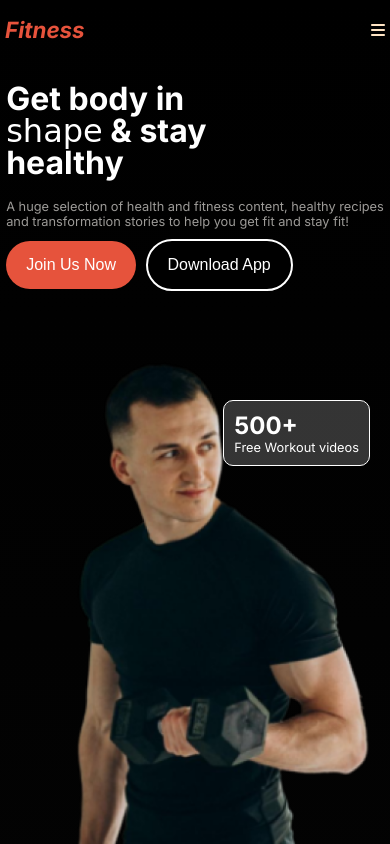
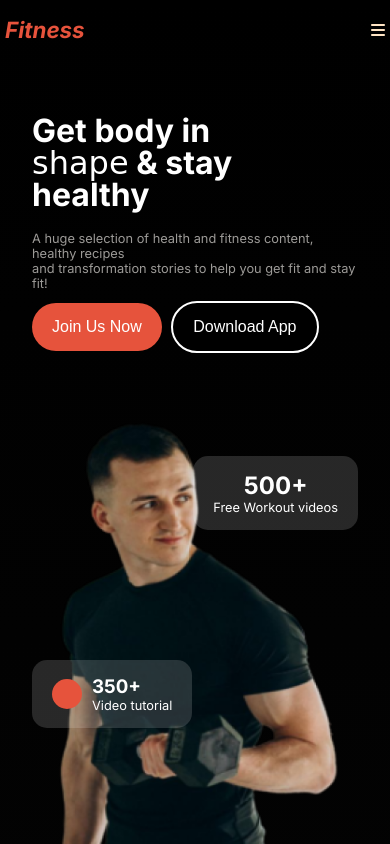
Before and after one commit to MONC-08/versatile-ui-A2, a plain HTML site: page index.html in a window 390 px wide. Shown: the top 844 px of the page. Drawn offline with Linux system fonts and the light colour scheme; a web font is replaced by a local one.

Commit message:
banner update

```diff
--- a/style.css
+++ b/style.css
@@ -133,6 +133,9 @@ nav>ul {
     display: grid;
     grid-template-columns: repeat(2, 1fr);
     gap: 3rem;
+
+    align-items: center;
+    padding: 2rem;
 }
 
 .btn-container {
@@ -141,42 +144,45 @@ nav>ul {
 
 .banner-content {
     display: flex;
-    justify-content: start;
+    justify-content: center;
+    align-items: flex-start;
+}
+
+.banner-image-container {
+    position: relative;
+    display: flex;
+    justify-content: center;
     align-items: center;
 }
 
-.banner-image {
-    padding-left: 3rem;
-    height: 600px;
-}
-
 .banner-image img {
-    width: 100%;
-    height: 100%;
-    position: relative;
+    max-width: 100%;
+    height: auto;
+    object-fit: cover;
+    border-radius: 15px;
 }
 
 .free-video-container,
 .video-tutorial-container {
-    border: 1px solid;
-    border-radius: 10px;
-    background: rgba(255, 255, 255, 0.2);
-    padding: 20px;
     position: absolute;
+    background: rgba(255, 255, 255, 0.15);
+    padding: 15px 20px;
+    border-radius: 15px;
+    color: white;
 }
 
 .free-video-container {
-    top: 250px;
-    right: 60px;
+    top: 20%;
+    right: 10%;
+    text-align: center;
 }
 
 .video-tutorial-container {
-    bottom: 110px;
-    left: 780px;
+    bottom: 20%;
+    left: 10%;
     display: flex;
-    justify-content: center;
+    gap: 10px;
     align-items: center;
-    gap: 8px;
 }
 
 .red-dot {
@@ -428,19 +434,15 @@ hr {
         justify-content: center;
     }
 
-    .free-video-container,
-    .video-tutorial-container {
-        padding: 10px;
-    }
 
     .free-video-container {
-        top: 400px;
-        right: 20px;
+        top: 10%;
+        right: 0%;
     }
 
     .video-tutorial-container {
-        bottom: -145px;
-        left: 18px;
+        bottom: 40%;
+        left: 0%;
     }
 
     .items {
```
